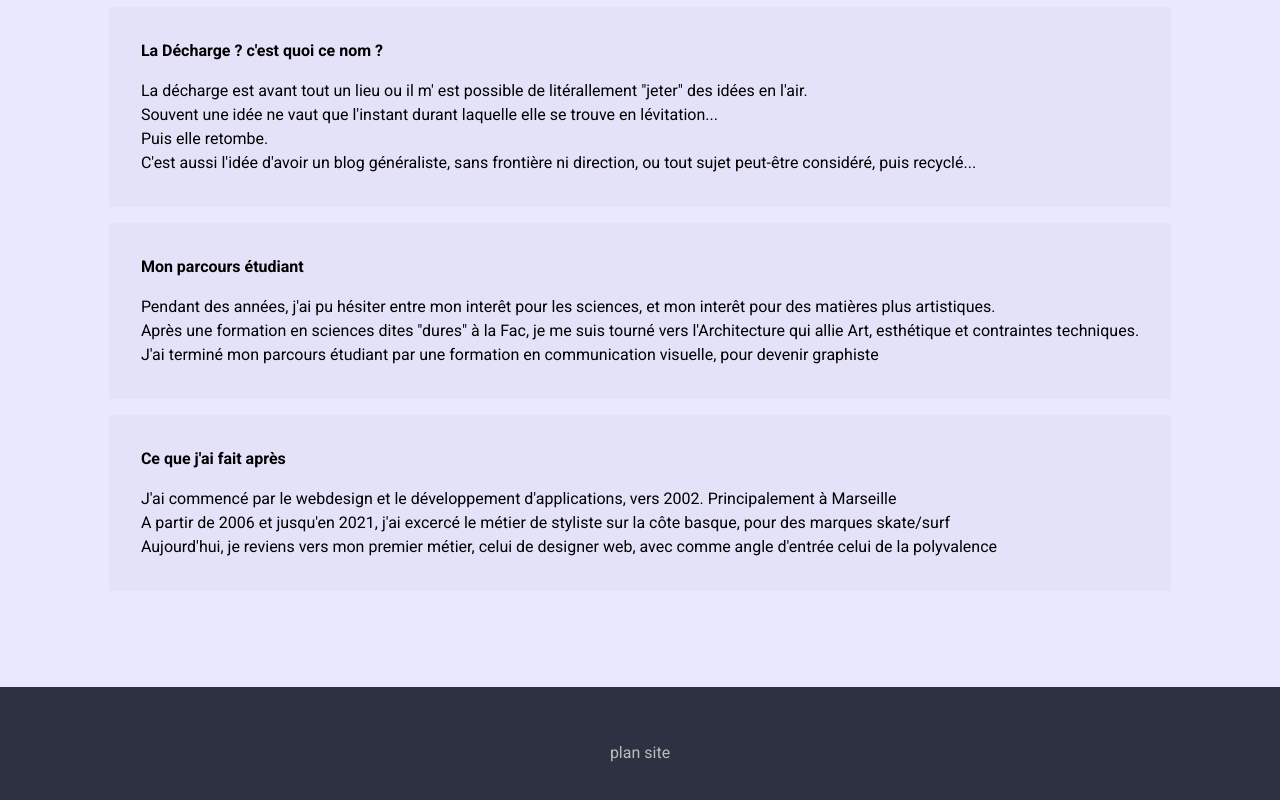
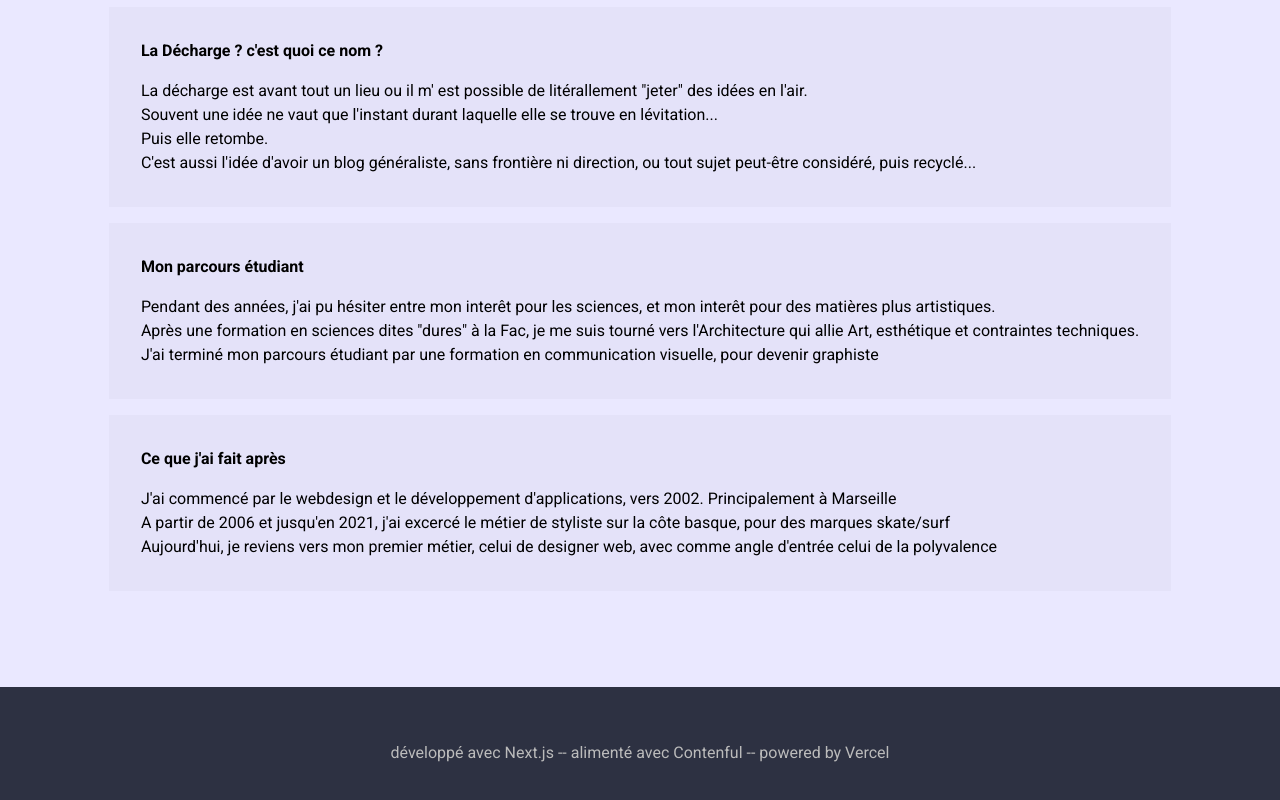
Before and after one commit to regola-Tacens/la-decharge, a Next.js app: page /proprio in a window 1280 px wide. Shown: the part 198-998 px from the top of the page. Built offline with nearby package versions, Linux system fonts and the light colour scheme.

Commit message:
ajout d'info sur footer

```diff
--- a/components/Layout.js
+++ b/components/Layout.js
@@ -23,7 +23,7 @@ export default function Layout({ children }) {
         <div className="upper__footer">
         </div>
         <div className="lower__footer">
-          <p>plan site</p>
+          <p> développé avec Next.js -- alimenté avec Contenful -- powered by Vercel</p>
         </div>
       </footer>
       <style JSX>{`
```
